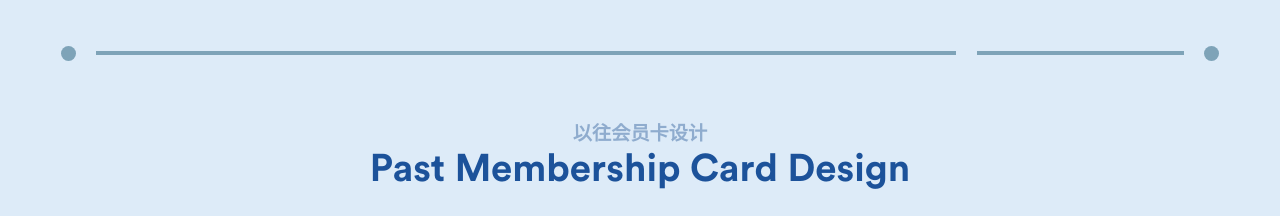
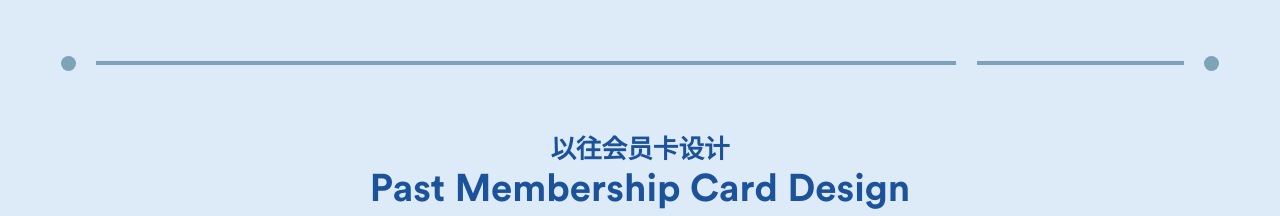
Before and after one commit to mcgillcssa/cssa-frontend, a Vue app: page /membership in a window 1280 px wide. Shown: the part 1744-1960 px from the top of the page. Built offline with nearby package versions, Linux system fonts and the light colour scheme; grey boxes are pictures that could not be loaded.

Commit message:
[Style] Update style

```diff
--- a/src/components/membership/CardCarousel.vue
+++ b/src/components/membership/CardCarousel.vue
@@ -68,8 +68,8 @@ onMounted(() => {
   height: 512px;
   margin: 30px 40px 30px 40px;
   width: 90%;
-  border: 1px solid #cbbcdb;
-  border-radius: 10px;
+  border: 1px solid #5291B9;
+  border-radius: 30px;
   overflow: hidden;
   position: relative;
 }
--- a/src/pages/Membership.vue
+++ b/src/pages/Membership.vue
@@ -187,8 +187,8 @@ const handleScroll = () => {
 
 .presentation h3 {
   margin: 0;
-  font-size: 1.5vw;
-  color: #8facce;
+  font-size: 2vw;
+  color: #1c529a;
 }
 
 .presentation h2 {
```
